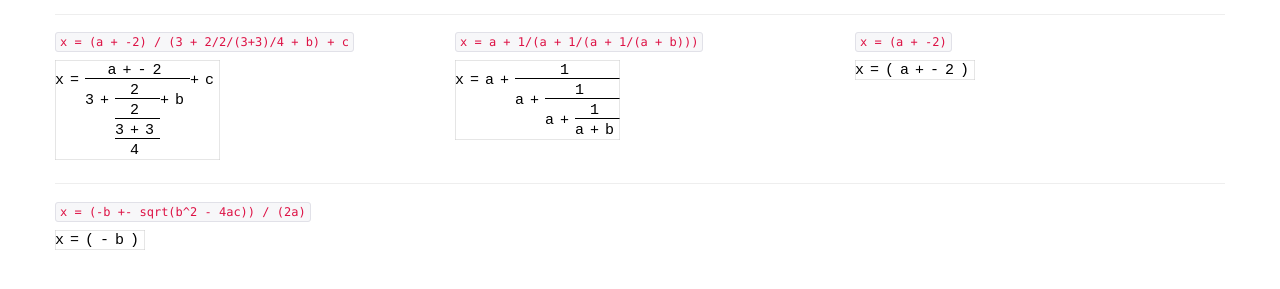
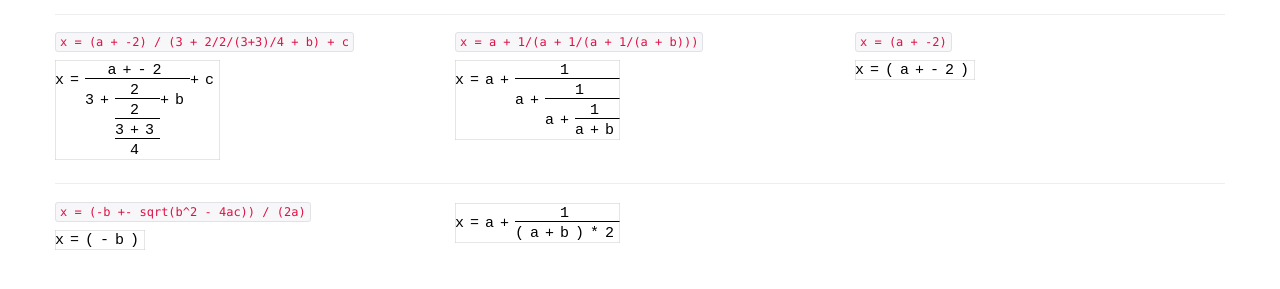
Before and after one commit to alaingilbert/math5, a plain HTML site: page index.html in a window 1280 px wide. Shown: the part 111-400 px from the top of the page. Drawn offline with Linux system fonts and the light colour scheme.

Commit message:
fix the useless bug

```diff
--- a/index.html
+++ b/index.html
@@ -59,6 +59,9 @@
       <p><code>x = (-b +- sqrt(b^2 - 4ac)) / (2a)</code></p>
       <div class="math">x = (-b +- sqrt(b^2 - 4ac)) / (2a)</div>
    </div>
+   <div class="span4">
+      <div class="math">x = a + 1/(a+b)*2</div>
+   </div>
 </div>
 
 </div>
--- a/math5.js
+++ b/math5.js
@@ -226,14 +226,16 @@ Math5.parseExpression = function (text) {
  *
  */
 Math5.parseAssignment = function () {
-   var token, expr, right;
+   var token, expr, right, width, height;
    expr = this.parseAdditive();
    if (expr) {
       token = this.lexer.peek();
       if (token == '=') {
          this.lexer.next();
          right = this.parseAssignment();
-         return { Assignment: { name: expr, value: right }, width: expr.width + right.width + 1, height: Math.max(expr.height, right.height) };
+         width = expr.width + right.width + 1;
+         height = Math.max(expr.height, right.height);
+         return { Assignment: { name: expr, value: right }, width: width, height: height };
       }
    }
    return expr;
@@ -244,13 +246,15 @@ Math5.parseAssignment = function () {
  *
  */
 Math5.parseAdditive = function () {
-   var token, left, right;
+   var token, left, right, width, height;
    left = this.parseMultiplicative();
    token = this.lexer.peek();
    if (token == '+' || token == '-') {
       token = this.lexer.next();
       right = this.parseAdditive();
-      return { Binary: { operator: token, left: left, right: right }, width: left.width + right.width + 1, height: Math.max(left.height, right.height) };
+      width = left.width + right.width + 1;
+      height = Math.max(left.height, right.height);
+      return { Binary: { operator: token, left: left, right: right }, width: width, height: height };
    }
    return left;
 };
@@ -264,6 +268,10 @@ Math5.parseMultiplicative = function (p) {
    left = this.parseUnary(p);
    token = this.lexer.peek();
    if (token == '*' || token == '/') {
+      if (token != '/' && left.hasOwnProperty('Expression') && p) {
+         left.useless = false;
+         left.width += 2;
+      }
       token = this.lexer.next();
       if (token == '/') {
          if (left.hasOwnProperty('Expression') && !left.useless) {
```
